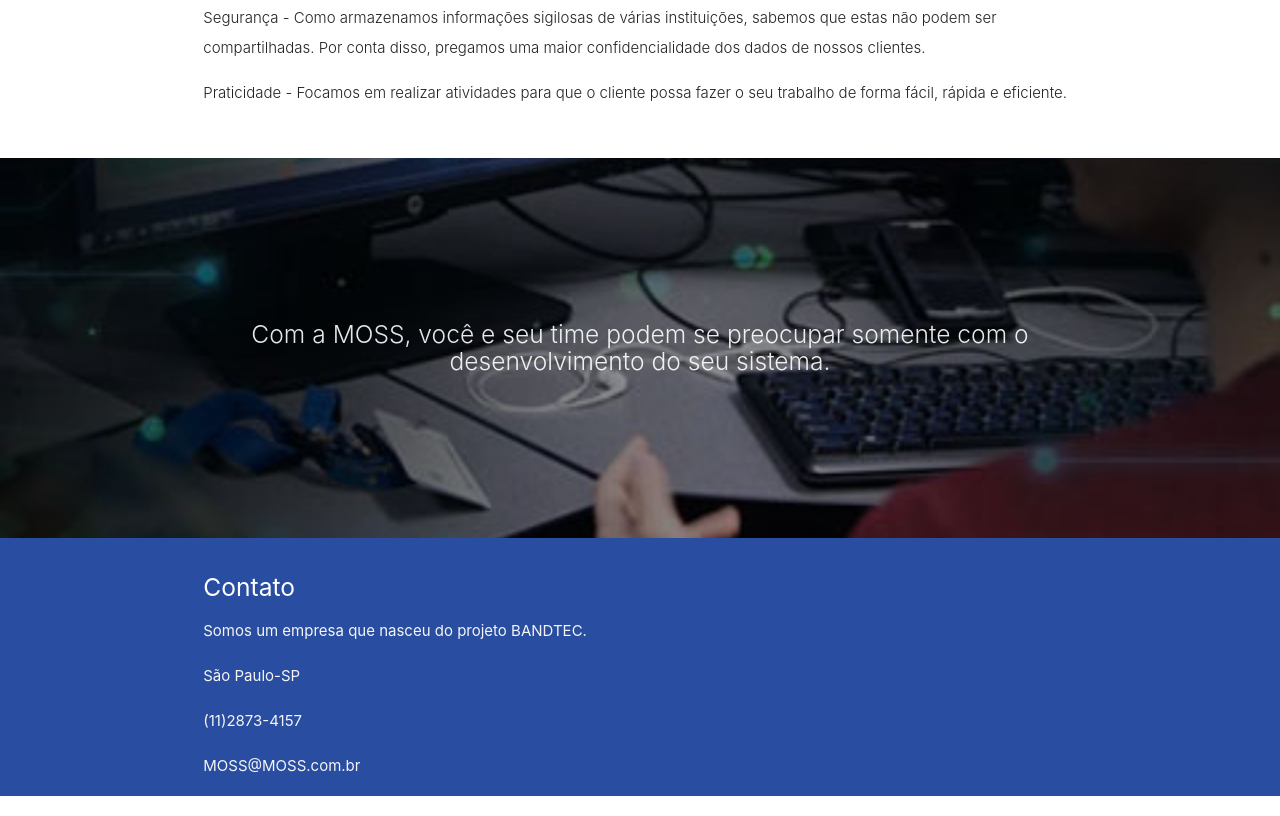
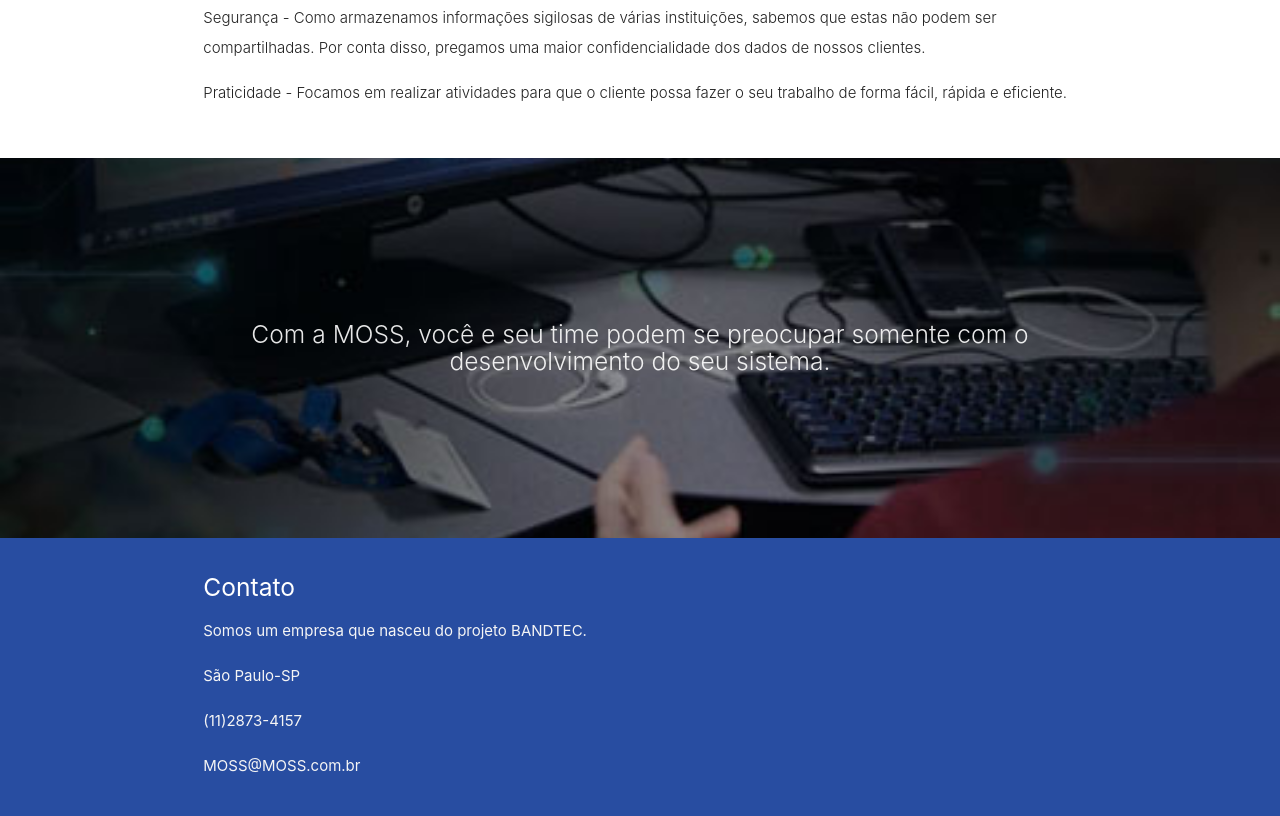
Before and after one commit to carinadidomenico/javapp, a plain HTML site: page Site institucional/Bootstrap/parallax-template/parallax-template/index.html in a window 1280 px wide. Shown: the part 1473-2289 px from the top of the page. Drawn offline with nearby package versions, Linux system fonts and the light colour scheme.

Commit message:
linha branca bug fix

```diff
--- a/Site institucional/Bootstrap/parallax-template/parallax-template/css/style.css
+++ b/Site institucional/Bootstrap/parallax-template/parallax-template/css/style.css
@@ -5,6 +5,10 @@
  *
  * Made By MaterializeCSS.com
  */
+
+html {
+  overflow-x: hidden;
+}
 
 nav ul a,
 nav .brand-logo {
@@ -25,9 +29,10 @@
   height: auto;
   color: rgba(255,255,255,.9);
 }
-  .parallax-container .section {
-    width: 100%;
-  }
+
+.parallax-container .section {
+  width: 100%;
+}
 
 @media only screen and (max-width : 992px) {
   .parallax-container .section {
--- a/Site institucional/Bootstrap/parallax-template/parallax-template/index.html
+++ b/Site institucional/Bootstrap/parallax-template/parallax-template/index.html
@@ -126,7 +126,7 @@
     <div class="parallax"><img src="background15.jpg" alt="Unsplashed background img 3"></div>
   </div>
 
-  <footer id="contato" class="page-footer teal">
+  <footer id="contato" class="page-footer teal" style="width: 100%; position: absolute; top: 100; left: 0;">
     <div class="container">
       <div class="row">
         <div class="col l6 s12">
@@ -147,6 +147,5 @@
   <script src="https://code.jquery.com/jquery-2.1.1.min.js"></script>
   <script src="js/materialize.js"></script>
   <script src="js/init.js"></script>
-
-  </body>
+   </body>
 </html>
```
